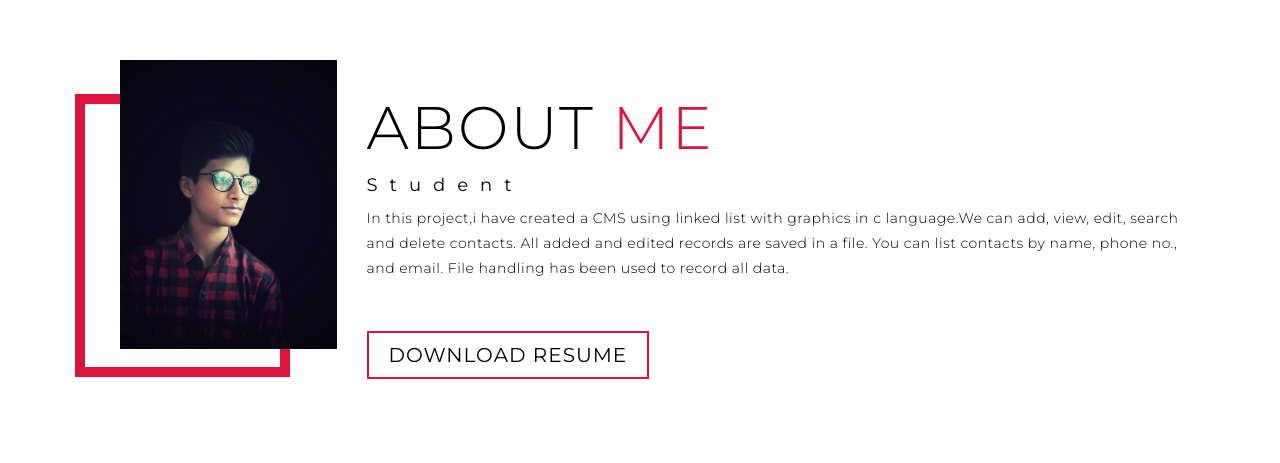
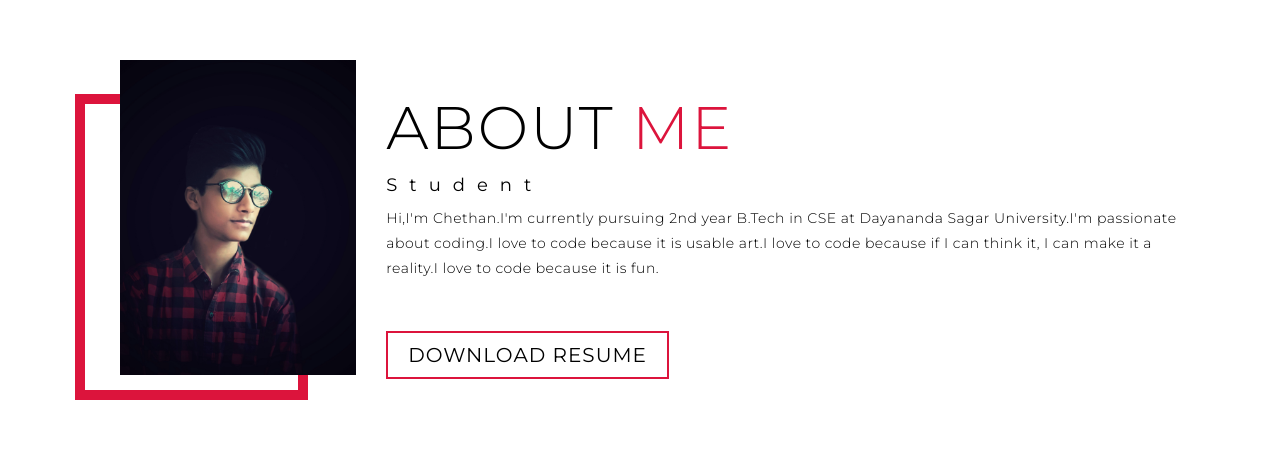
Before and after one commit to Chethan-rao/Mywebsite, a plain HTML site: page index.html in a window 1280 px wide. Shown: the part 2023-2486 px from the top of the page. Drawn offline with Linux system fonts and the light colour scheme.

Commit message:
Update index.html

```diff
--- a/index.html
+++ b/index.html
@@ -80,7 +80,7 @@
       <div class="col-right">
         <h1 class="section-title">About <span>me</span></h1>
         <h2>Student</h2>
-        <p>In this  project,i have created a CMS using linked list with graphics in c language.We can add, view, edit, search and delete contacts. All added and edited records are saved in a file. You can list contacts by name, phone no., and email. File handling has been used to record all data.</p>
+        <p>Hi,I'm Chethan.I'm currently pursuing 2nd year B.Tech in CSE at Dayananda Sagar University.I'm passionate about coding.I love to code because it is usable art.I love to code because if I can think it, I can make it a reality.I love to code because it is fun.</p>
         <a href="https://drive.google.com/file/d/1RspefzHLJcZ36EKEo85-a8mTW52e5vwh/view?usp=sharing" class="cta" target=_blank>Download Resume</a>
         </div>
     </div>
```
